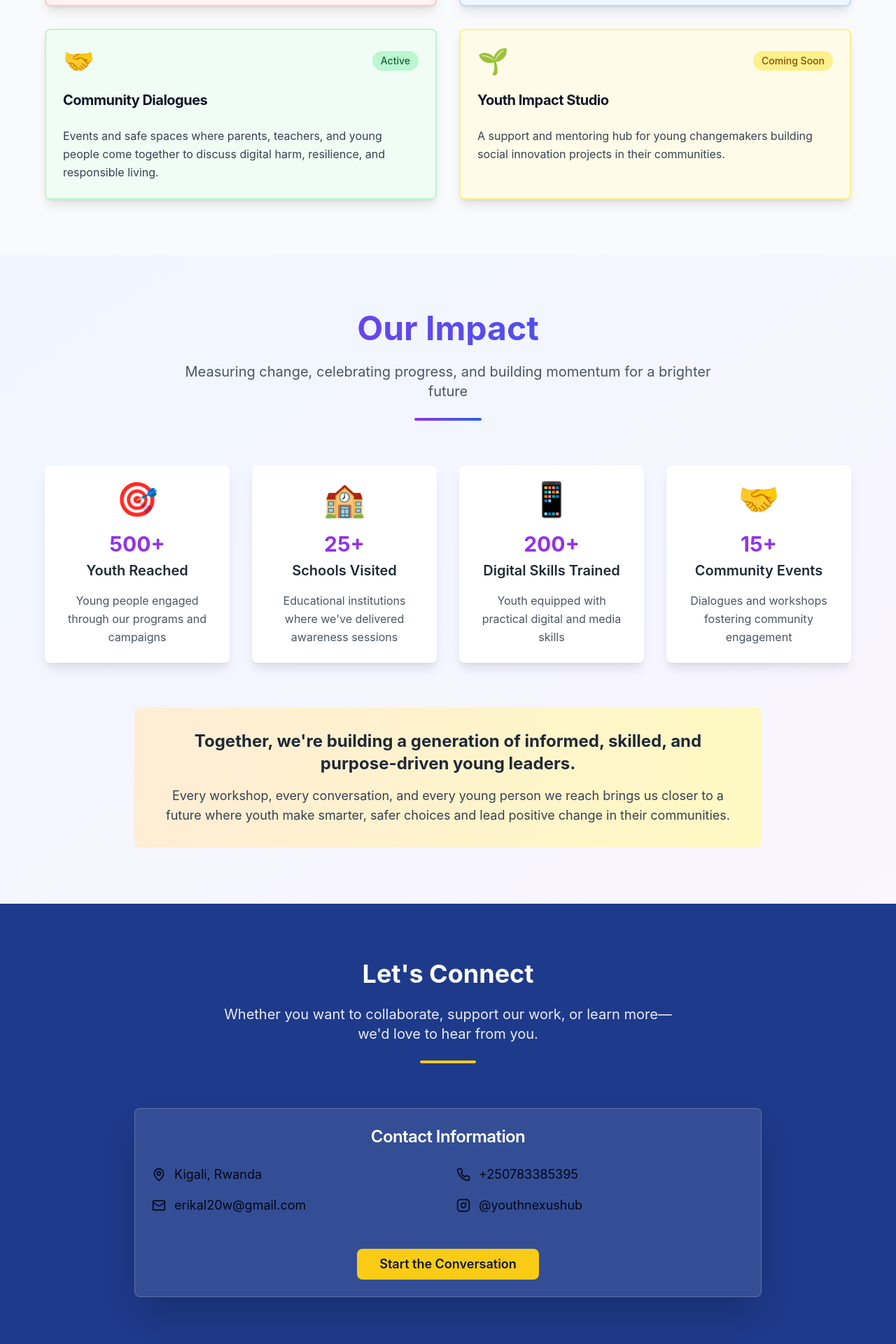
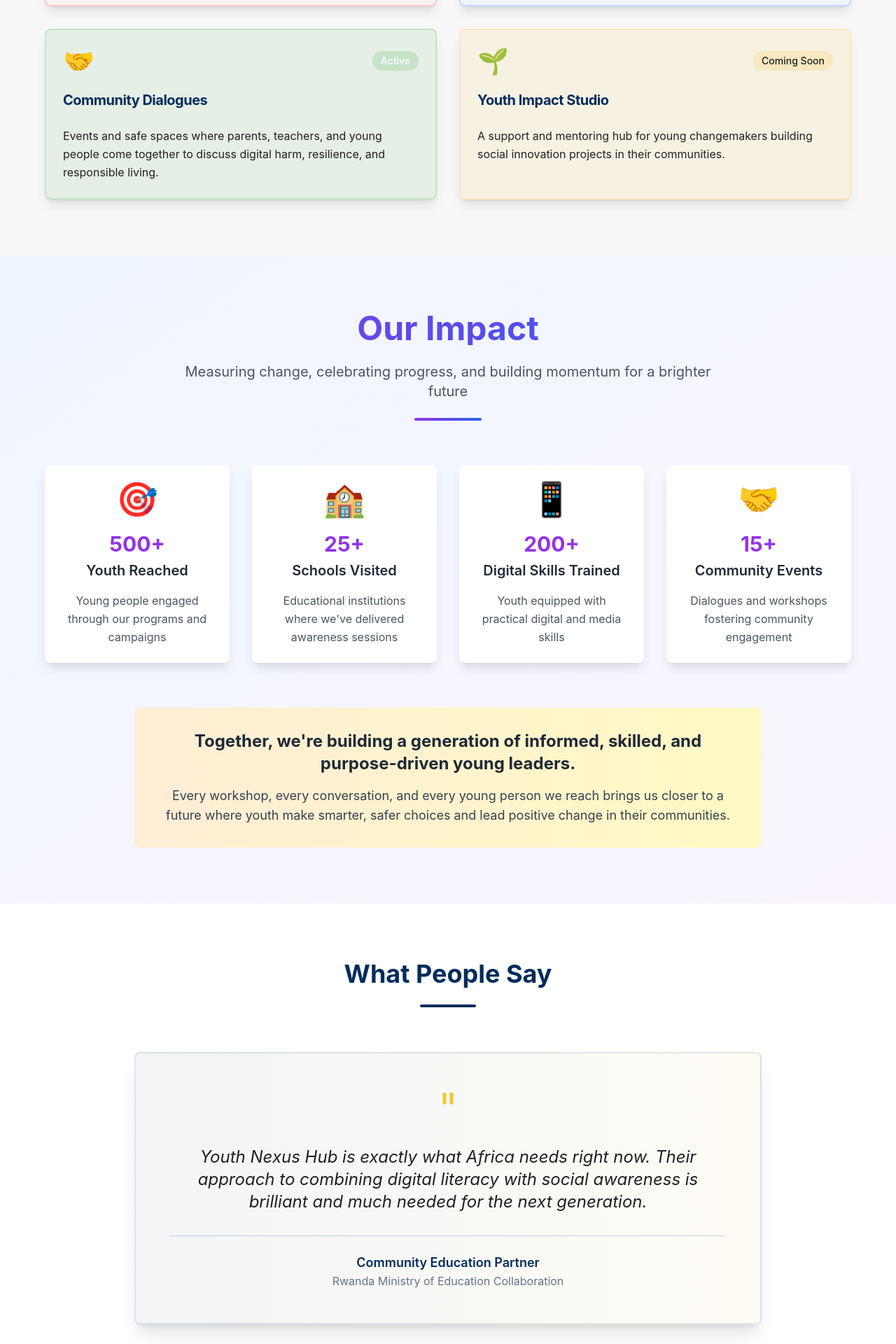
Before and after one commit to ntezeplacide2/www-youthnexushub-org, a React (Vite) app: page / in a window 1280 px wide. Shown: the part 1940-3860 px from the top of the page at 70% size. Built offline with nearby package versions, Linux system fonts and the light colour scheme.

Commit message:
Refactor: Apply brand colors and layout
Updated the site with the specified brand colors, modern sans-serif font, and section layout. Implemented Hero, About, Programs, Impact, Testimonials, and Contact sections.

```diff
--- a/src/components/About.tsx
+++ b/src/components/About.tsx
@@ -3,25 +3,25 @@ import { Card, CardContent } from "@/components/ui/card";
 
 export const About = () => {
   return (
-    <section id="about" className="py-20 bg-white">
+    <section id="about" className="py-20 bg-background">
       <div className="container mx-auto px-6">
         <div className="max-w-4xl mx-auto">
           <div className="text-center mb-16">
-            <h2 className="text-3xl md:text-4xl font-bold text-gray-900 mb-6">
+            <h2 className="text-3xl md:text-4xl font-bold text-primary mb-6">
               Our Story
             </h2>
-            <div className="w-20 h-1 bg-blue-900 mx-auto rounded-full"></div>
+            <div className="w-20 h-1 bg-primary mx-auto rounded-full"></div>
           </div>
 
-          <Card className="bg-gray-50 border-0 shadow-lg">
+          <Card className="bg-secondary border-0 shadow-lg">
             <CardContent className="p-8 lg:p-12">
-              <div className="space-y-6 text-lg leading-relaxed text-gray-700">
+              <div className="space-y-6 text-lg leading-relaxed text-foreground">
                 <p>
                   Youth Nexus Hub Ltd was founded with a clear purpose: to help young people in Rwanda and across Africa make smarter choices in a fast-changing world. What started as a passion to raise awareness about gambling harm has grown into a mission to empower youth through digital tools, creative skills, and purpose-driven leadership.
                 </p>
 
-                <div className="bg-yellow-50 p-6 rounded-lg border-l-4 border-yellow-400">
-                  <p className="font-semibold text-gray-800 text-xl">
+                <div className="bg-accent/10 p-6 rounded-lg border-l-4 border-accent">
+                  <p className="font-semibold text-primary text-xl">
                     We are youth-led, values-driven, and committed to turning challenges into opportunity.
                   </p>
                 </div>
--- a/src/components/Contact.tsx
+++ b/src/components/Contact.tsx
@@ -1,26 +1,26 @@
 
 import { Card, CardContent, CardHeader, CardTitle } from "@/components/ui/card";
 import { Button } from "@/components/ui/button";
-import { Mail, Phone, MapPin, Instagram } from "lucide-react";
+import { Mail, Phone, MapPin, MessageSquare } from "lucide-react";
 
 export const Contact = () => {
   return (
-    <section id="contact" className="py-20 bg-blue-900 text-white">
+    <section id="contact" className="py-20 bg-primary text-primary-foreground">
       <div className="container mx-auto px-6">
         <div className="max-w-4xl mx-auto text-center">
           <div className="mb-16">
-            <h2 className="text-3xl md:text-4xl font-bold mb-6">
+            <h2 className="text-3xl md:text-4xl font-bold mb-6 text-primary-foreground">
               Let's Connect
             </h2>
             <p className="text-xl opacity-90 max-w-2xl mx-auto">
-              Whether you want to collaborate, support our work, or learn more—we'd love to hear from you.
+              Whether you want to collaborate, support our work, or learn more, we'd love to hear from you.
             </p>
-            <div className="w-20 h-1 bg-yellow-400 mx-auto rounded-full mt-6"></div>
+            <div className="w-20 h-1 bg-accent mx-auto rounded-full mt-6"></div>
           </div>
 
           <Card className="bg-white/10 backdrop-blur-lg border-white/20 shadow-2xl">
             <CardHeader>
-              <CardTitle className="text-2xl text-white">
+              <CardTitle className="text-2xl text-primary-foreground">
                 Contact Information
               </CardTitle>
             </CardHeader>
@@ -28,21 +28,21 @@ export const Contact = () => {
               <div className="grid md:grid-cols-2 gap-6 text-lg">
                 <div className="space-y-4">
                   <div className="flex items-center justify-center md:justify-start gap-3">
-                    <MapPin className="w-5 h-5" />
+                    <MapPin className="w-5 h-5 text-accent" />
                     <span>Kigali, Rwanda</span>
                   </div>
                   <div className="flex items-center justify-center md:justify-start gap-3">
-                    <Mail className="w-5 h-5" />
+                    <Mail className="w-5 h-5 text-accent" />
                     <span>erikal20w@gmail.com</span>
                   </div>
                 </div>
                 <div className="space-y-4">
                   <div className="flex items-center justify-center md:justify-start gap-3">
-                    <Phone className="w-5 h-5" />
+                    <Phone className="w-5 h-5 text-accent" />
                     <span>+250783385395</span>
                   </div>
                   <div className="flex items-center justify-center md:justify-start gap-3">
-                    <Instagram className="w-5 h-5" />
+                    <MessageSquare className="w-5 h-5 text-accent" />
                     <span>@youthnexushub</span>
                   </div>
                 </div>
@@ -51,7 +51,7 @@ export const Contact = () => {
               <div className="pt-6">
                 <Button
                   size="lg"
-                  className="bg-yellow-400 hover:bg-yellow-500 text-gray-900 font-semibold px-8 py-4 text-lg transition-all duration-300 rounded-lg"
+                  className="bg-accent hover:bg-accent/90 text-accent-foreground font-semibold px-8 py-4 text-lg transition-all duration-300 rounded-lg hover:scale-105"
                   onClick={() => window.open('mailto:erikal20w@gmail.com', '_blank')}
                 >
                   Start the Conversation
--- a/src/components/Hero.tsx
+++ b/src/components/Hero.tsx
@@ -21,19 +21,19 @@ export const Hero = () => {
     <section id="hero" className="bg-gradient-to-br from-blue-50 to-gray-50 py-32 lg:py-40 mt-20">
       <div className="container mx-auto px-6">
         <div className="max-w-4xl mx-auto text-center">
-          <h1 className={`text-4xl md:text-6xl font-bold text-gray-900 mb-6 leading-tight transition-all duration-1000 ${
+          <h1 className={`text-4xl md:text-6xl font-bold text-primary mb-6 leading-tight transition-all duration-1000 ${
             isVisible ? 'opacity-100 translate-y-0' : 'opacity-0 translate-y-10'
           }`}>
             Empowering youth with skills, awareness, and purpose.
           </h1>
 
-          <p className={`text-xl md:text-2xl text-gray-600 mb-4 font-medium transition-all duration-1000 delay-200 ${
+          <p className={`text-xl md:text-2xl text-foreground mb-4 font-medium transition-all duration-1000 delay-200 ${
             isVisible ? 'opacity-100 translate-y-0' : 'opacity-0 translate-y-10'
           }`}>
             Built in Rwanda. Impacting Africa.
           </p>
 
-          <p className={`text-lg text-gray-600 mb-12 max-w-2xl mx-auto leading-relaxed transition-all duration-1000 delay-400 ${
+          <p className={`text-lg text-muted-foreground mb-12 max-w-2xl mx-auto leading-relaxed transition-all duration-1000 delay-400 ${
             isVisible ? 'opacity-100 translate-y-0' : 'opacity-0 translate-y-10'
           }`}>
             Youth Nexus Hub Ltd is a youth-led social impact organization equipping young people with digital skills, safe gambling awareness, and tools to lead change in their communities.
@@ -45,7 +45,7 @@ export const Hero = () => {
             <Button
               onClick={scrollToAbout}
               size="lg"
-              className="bg-blue-900 hover:bg-blue-800 text-white px-8 py-4 text-lg font-semibold rounded-lg transition-all duration-300 hover:scale-105 pulse-glow"
+              className="bg-primary hover:bg-accent text-primary-foreground hover:text-accent-foreground px-8 py-4 text-lg font-semibold rounded-lg transition-all duration-300 hover:scale-105 pulse-glow"
             >
               👉 Explore Our Work
             </Button>
@@ -54,7 +54,7 @@ export const Hero = () => {
               variant="outline"
               size="lg"
               onClick={scrollToPrograms}
-              className="border-2 border-blue-900 text-blue-900 hover:bg-blue-900 hover:text-white px-8 py-4 text-lg font-semibold rounded-lg transition-all duration-300 hover:scale-105"
+              className="border-2 border-primary text-primary hover:bg-success hover:text-success-foreground px-8 py-4 text-lg font-semibold rounded-lg transition-all duration-300 hover:scale-105"
             >
               Join the Movement
             </Button>
--- a/src/components/Programs.tsx
+++ b/src/components/Programs.tsx
@@ -22,28 +22,28 @@ export const Programs = () => {
       title: "Community Dialogues",
       description: "Events and safe spaces where parents, teachers, and young people come together to discuss digital harm, resilience, and responsible living.",
       status: "Active",
-      color: "bg-green-50 border-green-200 hover:bg-green-100"
+      color: "bg-success/10 border-success/20 hover:bg-success/20"
     },
     {
       icon: "🌱",
       title: "Youth Impact Studio",
       description: "A support and mentoring hub for young changemakers building social innovation projects in their communities.",
       status: "Coming Soon",
-      color: "bg-yellow-50 border-yellow-200 hover:bg-yellow-100"
+      color: "bg-accent/10 border-accent/20 hover:bg-accent/20"
     }
   ];
 
   return (
-    <section id="programs" className="py-20 bg-gray-50">
+    <section id="programs" className="py-20 bg-secondary">
       <div className="container mx-auto px-6">
         <div className="text-center mb-16 fade-in">
-          <h2 className="text-3xl md:text-4xl font-bold text-gray-900 mb-6">
-            What We Do
+          <h2 className="text-3xl md:text-4xl font-bold text-primary mb-6">
+            Our Programs
           </h2>
-          <p className="text-xl text-gray-600 max-w-3xl mx-auto mb-8">
+          <p className="text-xl text-muted-foreground max-w-3xl mx-auto mb-8">
             Transforming challenges into opportunities through innovative, youth-led initiatives
           </p>
-          <div className="w-20 h-1 bg-blue-900 mx-auto rounded-full"></div>
+          <div className="w-20 h-1 bg-primary mx-auto rounded-full"></div>
         </div>
 
         <div className="grid md:grid-cols-2 lg:grid-cols-2 gap-8 max-w-6xl mx-auto">
@@ -58,19 +58,19 @@ export const Programs = () => {
                   <div className="text-4xl group-hover:scale-110 transition-transform duration-300">{program.icon}</div>
                   <span className={`px-3 py-1 rounded-full text-sm font-medium transition-all duration-300 ${
                     program.status === 'Coming Soon'
-                      ? 'bg-yellow-200 text-yellow-800 group-hover:bg-yellow-300'
-                      : 'bg-green-200 text-green-800 group-hover:bg-green-300'
+                      ? 'bg-accent/20 text-accent-foreground group-hover:bg-accent/30'
+                      : 'bg-success/20 text-success-foreground group-hover:bg-success/30'
                   }`}>
                     {program.status}
                   </span>
                 </div>
-                <CardTitle className="text-xl font-bold text-gray-900 group-hover:text-blue-900 transition-colors duration-300">
+                <CardTitle className="text-xl font-bold text-primary group-hover:text-primary/80 transition-colors duration-300">
                   {program.title}
                 </CardTitle>
               </CardHeader>
 
               <CardContent>
-                <p className="text-gray-700 leading-relaxed">
+                <p className="text-foreground leading-relaxed">
                   {program.description}
                 </p>
               </CardContent>
--- /dev/null
+++ b/src/components/Testimonials.tsx
@@ -0,0 +1,32 @@
+
+import { Card, CardContent } from "@/components/ui/card";
+
+export const Testimonials = () => {
+  return (
+    <section className="py-20 bg-background">
+      <div className="container mx-auto px-6">
+        <div className="text-center mb-16 fade-in">
+          <h2 className="text-3xl md:text-4xl font-bold text-primary mb-6">
+            What People Say
+          </h2>
+          <div className="w-20 h-1 bg-primary mx-auto rounded-full"></div>
+        </div>
+
+        <div className="max-w-4xl mx-auto">
+          <Card className="bg-gradient-to-r from-primary/5 to-accent/5 border-2 border-primary/10 shadow-xl slide-up">
+            <CardContent className="p-8 lg:p-12 text-center">
+              <div className="text-4xl md:text-6xl text-accent mb-6">"</div>
+              <blockquote className="text-xl md:text-2xl text-foreground italic leading-relaxed mb-8">
+                Youth Nexus Hub is exactly what Africa needs right now. Their approach to combining digital literacy with social awareness is brilliant and much needed for the next generation.
+              </blockquote>
+              <div className="border-t border-primary/20 pt-6">
+                <p className="font-semibold text-primary text-lg">Community Education Partner</p>
+                <p className="text-muted-foreground">Rwanda Ministry of Education Collaboration</p>
+              </div>
+            </CardContent>
+          </Card>
+        </div>
+      </div>
+    </section>
+  );
+};
--- a/src/index.css
+++ b/src/index.css
@@ -3,32 +3,35 @@
 @tailwind components;
 @tailwind utilities;
 
-/* Design system colors based on logo */
+/* Brand colors design system */
 @layer base {
   :root {
-    --background: 0 0% 100%;
-    --foreground: 222.2 84% 4.9%;
+    --background: 0 0% 100%; /* White */
+    --foreground: 0 0% 13%; /* #212121 Body text */
 
     --card: 0 0% 100%;
-    --card-foreground: 222.2 84% 4.9%;
+    --card-foreground: 0 0% 13%;
 
     --popover: 0 0% 100%;
-    --popover-foreground: 222.2 84% 4.9%;
+    --popover-foreground: 0 0% 13%;
 
-    --primary: 211 100% 18%; /* Deep Blue #00205B */
-    --primary-foreground: 210 40% 98%;
+    --primary: 211 100% 18%; /* #00205B Primary blue */
+    --primary-foreground: 0 0% 100%;
 
-    --secondary: 210 40% 96.1%;
-    --secondary-foreground: 222.2 47.4% 11.2%;
+    --secondary: 0 0% 97%; /* #F7F7F7 Light gray */
+    --secondary-foreground: 0 0% 13%;
 
-    --muted: 210 40% 96.1%;
+    --muted: 0 0% 97%;
     --muted-foreground: 215.4 16.3% 46.9%;
 
-    --accent: 45 93% 59%; /* Yellow #FBC02D */
-    --accent-foreground: 222.2 47.4% 11.2%;
+    --accent: 45 93% 59%; /* #FBC02D Accent yellow */
+    --accent-foreground: 0 0% 13%;
+
+    --success: 122 39% 49%; /* #388E3C Accent green */
+    --success-foreground: 0 0% 100%;
 
     --destructive: 0 84.2% 60.2%;
-    --destructive-foreground: 210 40% 98%;
+    --destructive-foreground: 0 0% 100%;
 
     --border: 214.3 31.8% 91.4%;
     --input: 214.3 31.8% 91.4%;
@@ -51,6 +54,7 @@
   h1, h2, h3, h4, h5, h6 {
     font-family: -apple-system, BlinkMacSystemFont, 'Segoe UI', 'Roboto', 'Oxygen', 'Ubuntu', 'Cantarell', sans-serif;
     font-weight: 700;
+    color: hsl(var(--primary));
   }
 
   html {
--- a/src/pages/Index.tsx
+++ b/src/pages/Index.tsx
@@ -1,23 +1,24 @@
-
 import { Header } from "@/components/Header";
 import { Hero } from "@/components/Hero";
 import { About } from "@/components/About";
 import { Programs } from "@/components/Programs";
 import { Impact } from "@/components/Impact";
 import { Contact } from "@/components/Contact";
+import { Testimonials } from "@/components/Testimonials";
 
 const Index = () => {
   return (
-    <div className="min-h-screen bg-white">
+    <div className="min-h-screen bg-background">
       <Header />
       <Hero />
       <About />
       <Programs />
       <Impact />
+      <Testimonials />
       <Contact />
 
       {/* Footer */}
-      <footer className="bg-gray-900 text-white py-12">
+      <footer className="bg-foreground text-background py-12">
         <div className="container mx-auto px-6 text-center">
           <div className="mb-6">
             <div className="mb-4 flex justify-center">
--- a/tailwind.config.ts
+++ b/tailwind.config.ts
@@ -44,6 +44,10 @@ export default {
 				accent: {
 					DEFAULT: 'hsl(var(--accent))',
 					foreground: 'hsl(var(--accent-foreground))'
+				},
+				success: {
+					DEFAULT: 'hsl(var(--success))',
+					foreground: 'hsl(var(--success-foreground))'
 				},
 				popover: {
 					DEFAULT: 'hsl(var(--popover))',
```
